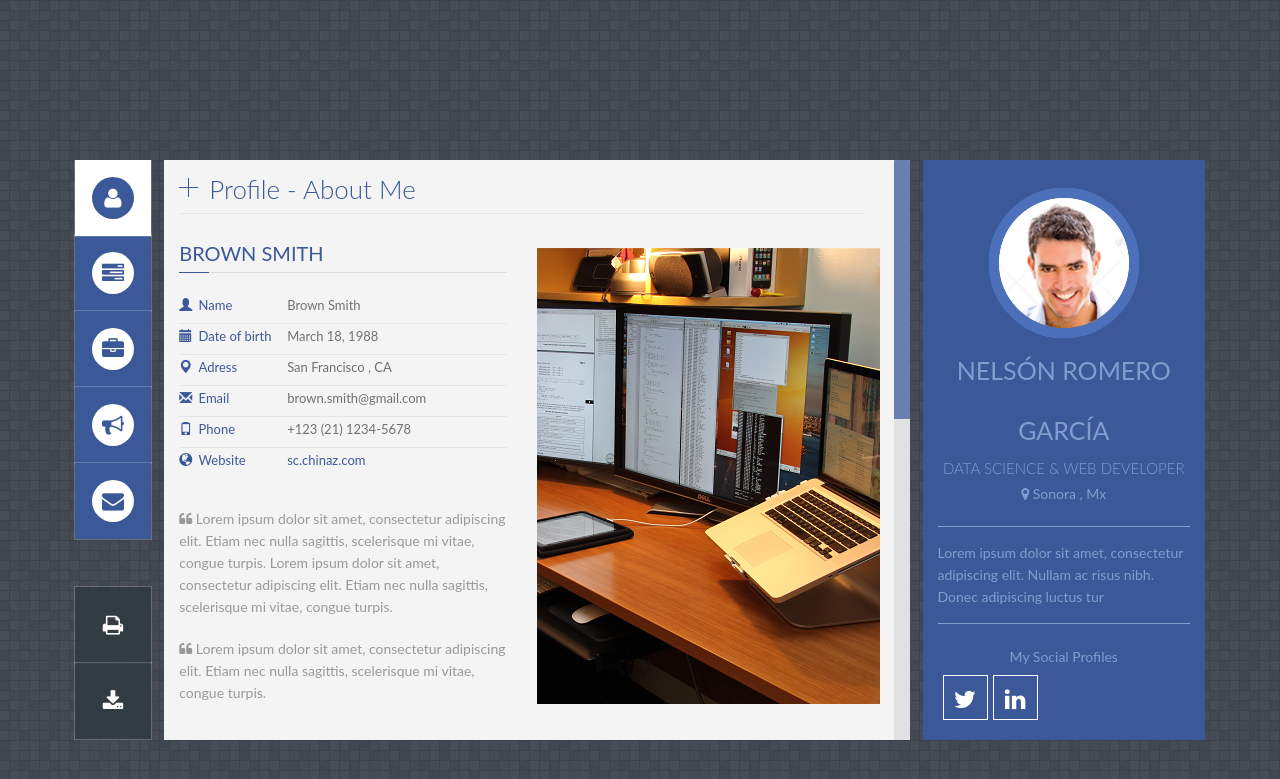
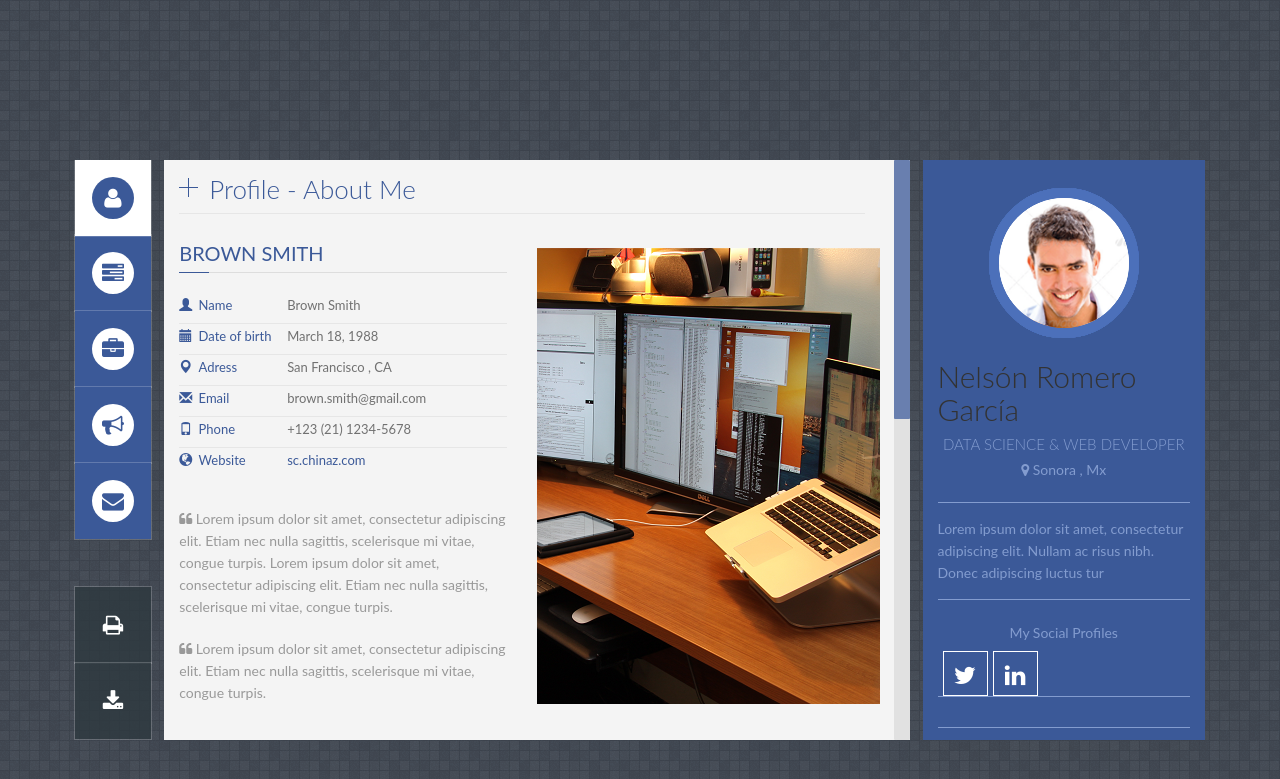
Before and after one commit to nelsonromerog/nelsonromerog.github.io, a Jekyll site: the page built from index.html, in a window 1280 px wide. Shown: the top 779 px of the page. Built offline with Jekyll 4.4.1, drawn with Linux system fonts in a browser that asks for light colours; some web fonts are replaced.

Commit message:
Update index.html

```diff
--- a/index.html
+++ b/index.html
@@ -68,7 +68,7 @@ layout: default
     <div class="col-lg-12 col-md-12 col-sm-9 col-xs-12">
         <!-- Profile info -->
         <div id="profile_info">
-            <h1 id="name" class="transition-02">{{ site.yourname }}</h1>
+            <h2 id="name" class="transition-02">{{ site.yourname }}</h2>
             <h4 class="line">{{ site.title }}</h4>
             <h6><span class="fa fa-map-marker"></span> {{ site.location }}</h6>
         </div>
@@ -97,14 +97,14 @@ layout: default
             <div class="clear"></div>
         </div>
         <!-- End Name -->
-	<!--
+
         <div id="profile_desc">
             <p>
-                More Templates <a href="https://github.com/jekyller" target="_blank" title="jekyller" class="a-footer">Jekyller</a> and <a href="https://themeforest.net/item/flexyvcard-responsive-vcard-template-/7158750" target="_blank" title="flexycodes" class="a-footer">Flexycodex</a>
+                <!--More Templates <a href="https://github.com/jekyller" target="_blank" title="jekyller" class="a-footer">Jekyller</a> and <a href="https://themeforest.net/item/flexyvcard-responsive-vcard-template-/7158750" target="_blank" title="flexycodes" class="a-footer">Flexycodex</a>-->
             </p>
 
         </div>
-	-->
+
 
     </div>
     <!-- End profile information -->
```
